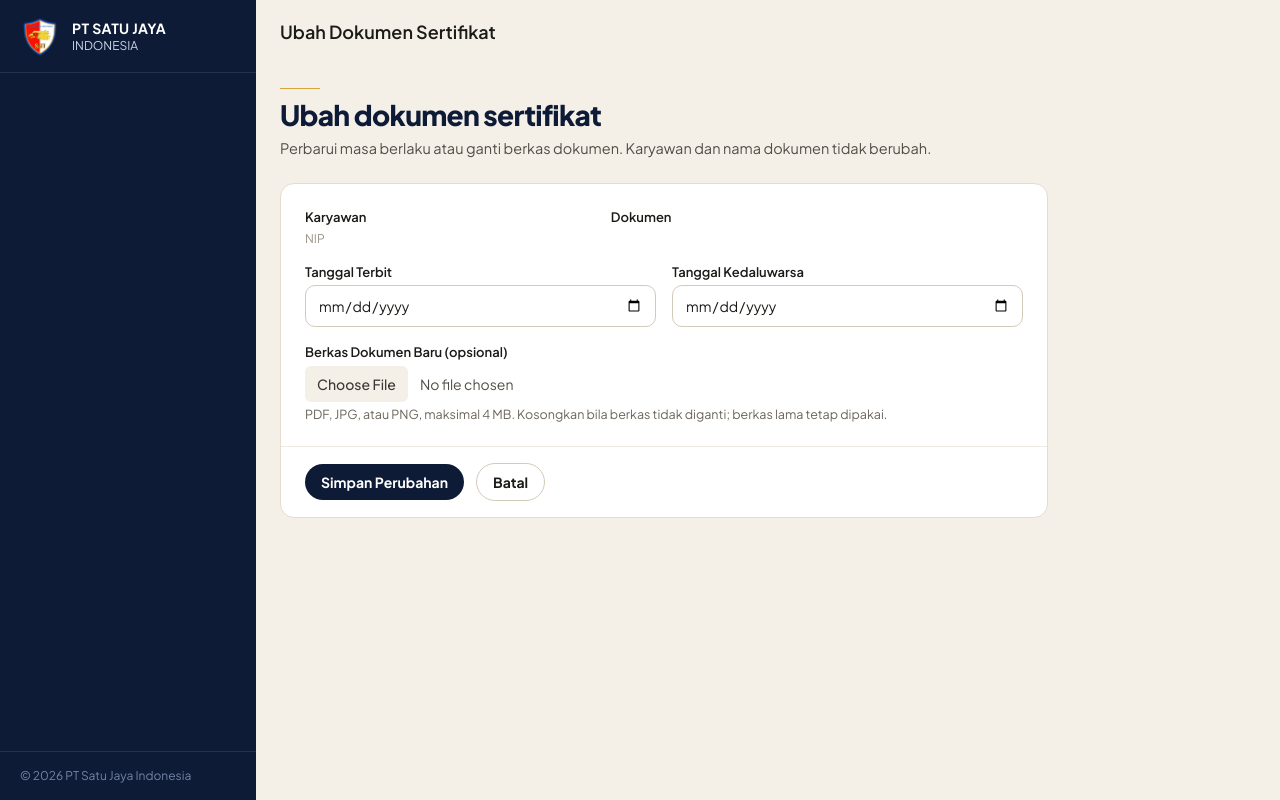
After one commit to priorless/tubes-MSBD-Kel5, a Laravel app: template resources/views/hrd/sertifikat/edit.blade.php in a window 1280 px wide. The commit adds this page. Run offline with Laravel 12, Linux system fonts and the light colour scheme; the template is opened without the code that fills it, so the values that code supplies are empty; style sheets or scripts are compiled from the project's sources.

Commit message:
tambah fitur edit sertif karyawan

```diff
--- /dev/null
+++ b/resources/views/hrd/sertifikat/edit.blade.php
@@ -0,0 +1,64 @@
+@extends('layouts.app')
+
+@section('title', 'Ubah Dokumen')
+@section('page-title', 'Ubah Dokumen Sertifikat')
+
+@section('content')
+    <x-ui.page-header title="Ubah dokumen sertifikat" description="Perbarui masa berlaku atau ganti berkas dokumen. Karyawan dan nama dokumen tidak berubah." />
+
+    <form action="{{ route('hrd.sertifikat.update', $sertifikat->id) }}" method="POST" enctype="multipart/form-data" class="card max-w-3xl">
+        @csrf
+        @method('PUT')
+
+        <div class="card-body space-y-4">
+            <div class="grid grid-cols-1 gap-4 md:grid-cols-12">
+                <div class="md:col-span-5">
+                    <span class="form-label">Karyawan</span>
+                    <p class="font-medium text-gray-800">{{ $sertifikat->nama }}</p>
+                    <p class="text-xs text-gray-400">NIP {{ $sertifikat->nip }}</p>
+                </div>
+                <div class="md:col-span-7">
+                    <span class="form-label">Dokumen</span>
+                    <p class="font-medium text-gray-800">{{ $sertifikat->nama_dokumen }}</p>
+                    @if ($sertifikat->nomor_dokumen)
+                        <p class="text-xs text-gray-400">No. {{ $sertifikat->nomor_dokumen }}</p>
+                    @endif
+                </div>
+            </div>
+
+            <div class="grid grid-cols-1 gap-4 md:grid-cols-2">
+                <div>
+                    <label for="tgl_terbit" class="form-label">Tanggal Terbit</label>
+                    <input id="tgl_terbit" name="tgl_terbit" type="date" required
+                        @class(['form-input', 'form-input-error' => $errors->has('tgl_terbit')]) value="{{ old('tgl_terbit', $sertifikat->tgl_terbit) }}">
+                    @error('tgl_terbit') <p class="form-error">{{ $message }}</p> @enderror
+                </div>
+                <div>
+                    <label for="tgl_kadaluarsa" class="form-label">Tanggal Kedaluwarsa</label>
+                    <input id="tgl_kadaluarsa" name="tgl_kadaluarsa" type="date" required
+                        @class(['form-input', 'form-input-error' => $errors->has('tgl_kadaluarsa')]) value="{{ old('tgl_kadaluarsa', $sertifikat->tgl_kadaluarsa) }}">
+                    @error('tgl_kadaluarsa') <p class="form-error">{{ $message }}</p> @enderror
+                </div>
+            </div>
+
+            <div>
+                <label for="file_upload" class="form-label">Berkas Dokumen Baru (opsional)</label>
+                @if ($sertifikat->file_upload)
+                    <p class="mb-2 text-sm text-gray-600">
+                        Berkas saat ini:
+                        <a href="{{ route('sertifikat.berkas', $sertifikat->id) }}" target="_blank" rel="noopener" class="font-medium text-sji-biru hover:underline">Lihat</a>
+                    </p>
+                @endif
+                <input id="file_upload" name="file_upload" type="file" accept="application/pdf,image/png,image/jpeg"
+                    class="block w-full text-sm text-gray-600 file:mr-3 file:rounded-md file:border-0 file:bg-gray-100 file:px-3 file:py-2 file:text-sm file:font-medium file:text-gray-700 hover:file:bg-gray-200">
+                @error('file_upload') <p class="form-error">{{ $message }}</p> @enderror
+                <p class="form-hint">PDF, JPG, atau PNG, maksimal 4 MB. Kosongkan bila berkas tidak diganti; berkas lama tetap dipakai.</p>
+            </div>
+        </div>
+
+        <div class="card-footer justify-start">
+            <button type="submit" class="btn-primary">Simpan Perubahan</button>
+            <a href="{{ route('hrd.sertifikat.index') }}" class="btn-secondary">Batal</a>
+        </div>
+    </form>
+@endsection
--- a/resources/views/hrd/sertifikat/index.blade.php
+++ b/resources/views/hrd/sertifikat/index.blade.php
@@ -63,7 +63,8 @@
                                     <span class="text-gray-400">&mdash;</span>
                                 @endif
                             </td>
-                            <td class="text-right">
+                            <td class="whitespace-nowrap text-right">
+                                <a href="{{ route('hrd.sertifikat.edit', $item->id) }}" class="btn-secondary btn-sm">Edit</a>
                                 <form action="{{ route('hrd.sertifikat.destroy', $item->id) }}" method="POST" class="inline" onsubmit="return confirm('Hapus dokumen ini?')">
                                     @csrf
                                     @method('DELETE')
--- a/routes/web.php
+++ b/routes/web.php
@@ -119,7 +119,8 @@ Route::middleware(['auth', 'password.changed'])->group(function () {
         Route::get('pengajuan-ketidakhadiran', [PengajuanKetidakhadiranController::class, 'index'])->name('ketidakhadiran.index');
         Route::patch('pengajuan-ketidakhadiran/{pengajuan}', [PengajuanKetidakhadiranController::class, 'update'])->whereNumber('pengajuan')->name('ketidakhadiran.update');
 
-        Route::resource('sertifikat', SertifikatController::class)->only(['index', 'create', 'store', 'destroy']);
+        Route::resource('sertifikat', SertifikatController::class)->only(['index', 'create', 'store', 'edit', 'update', 'destroy'])
+            ->whereNumber('sertifikat');
         Route::get('monitoring-tenaga-kerja', MonitoringTenagaKerjaController::class)->name('monitoring');
         Route::get('catatan-driver', CatatanDriverController::class)->name('catatan-driver');
         // Data Klien: controller & tampilan yang sama dengan Operasional (satu sumber data tbl_klien).
```
Also changed, not shown: app/Http/Controllers/Hrd/SertifikatController.php (+43 -0 lines), app/Http/Requests/Hrd/UpdateSertifikatRequest.php (added, +22 -0 lines), tests/Feature/Hrd/EditSertifikatTest.php (added, +174 -0 lines).
